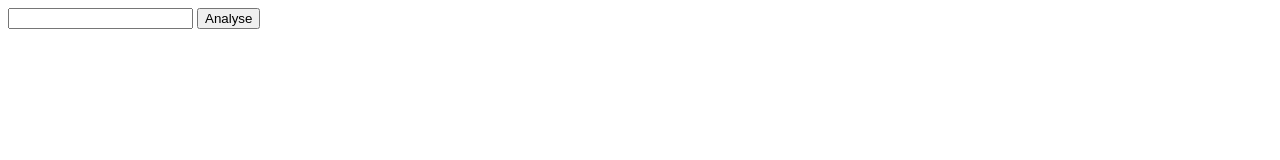
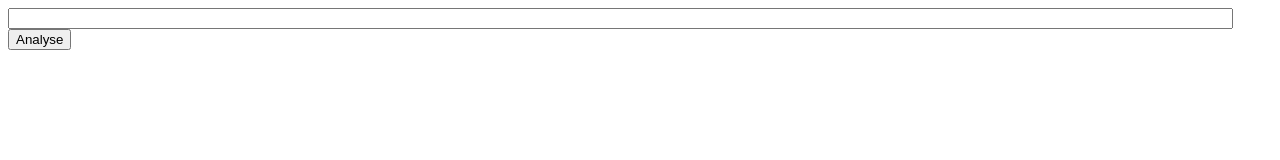
Before and after one commit to LASalvador/compare-to, a plain HTML site: page index.html in a window 1280 px wide. Drawn offline with Linux system fonts and the light colour scheme.

Commit message:
Update index.html

```diff
--- a/index.html
+++ b/index.html
@@ -59,7 +59,7 @@
 </head>
 
 <body>
-    <input type="text" id="text">
+    <input type="text" id="text" size="150">
     <button onclick="analyse()">Analyse</button>
     <p id="response"></p>
 </body>
```
